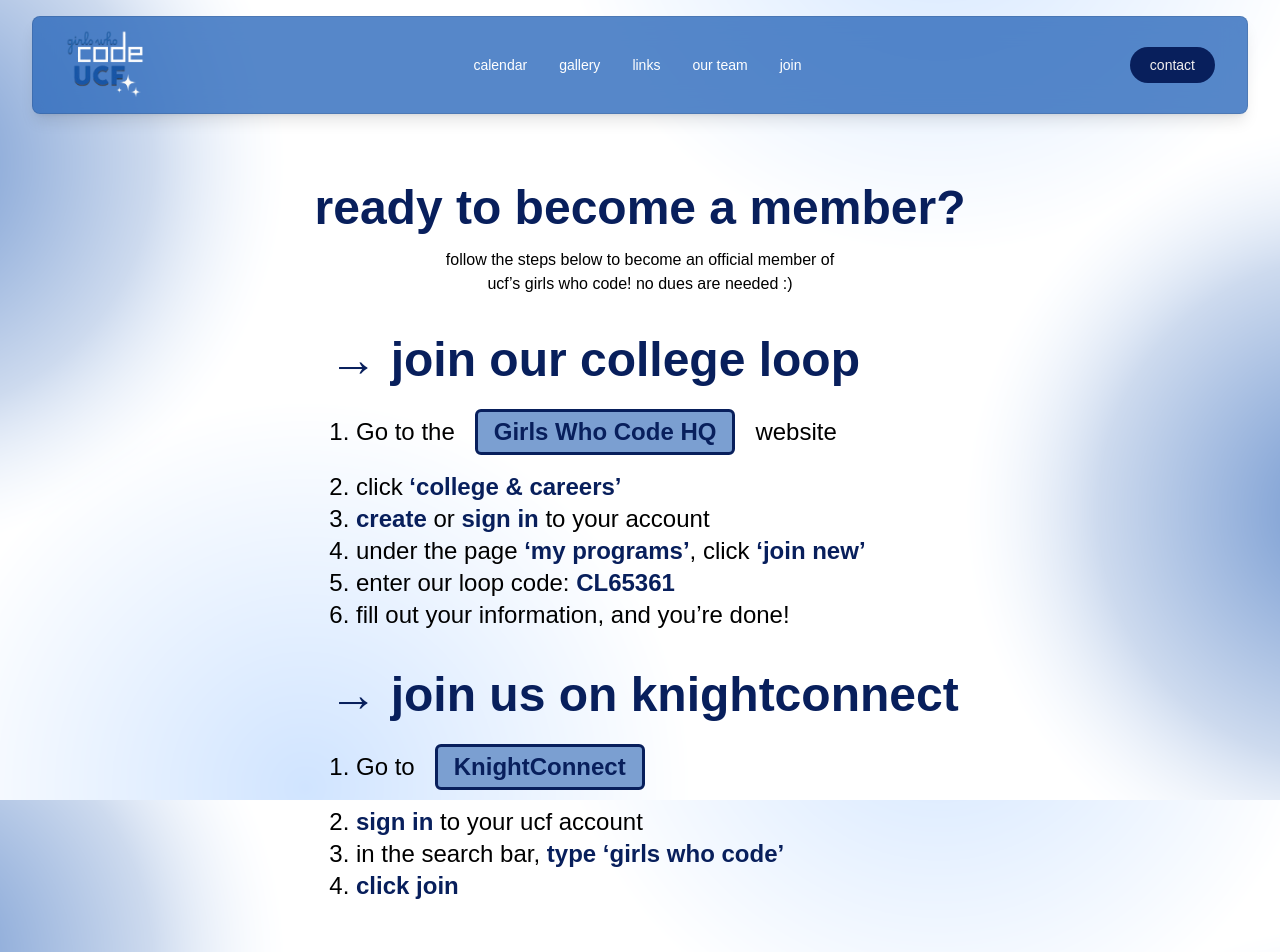
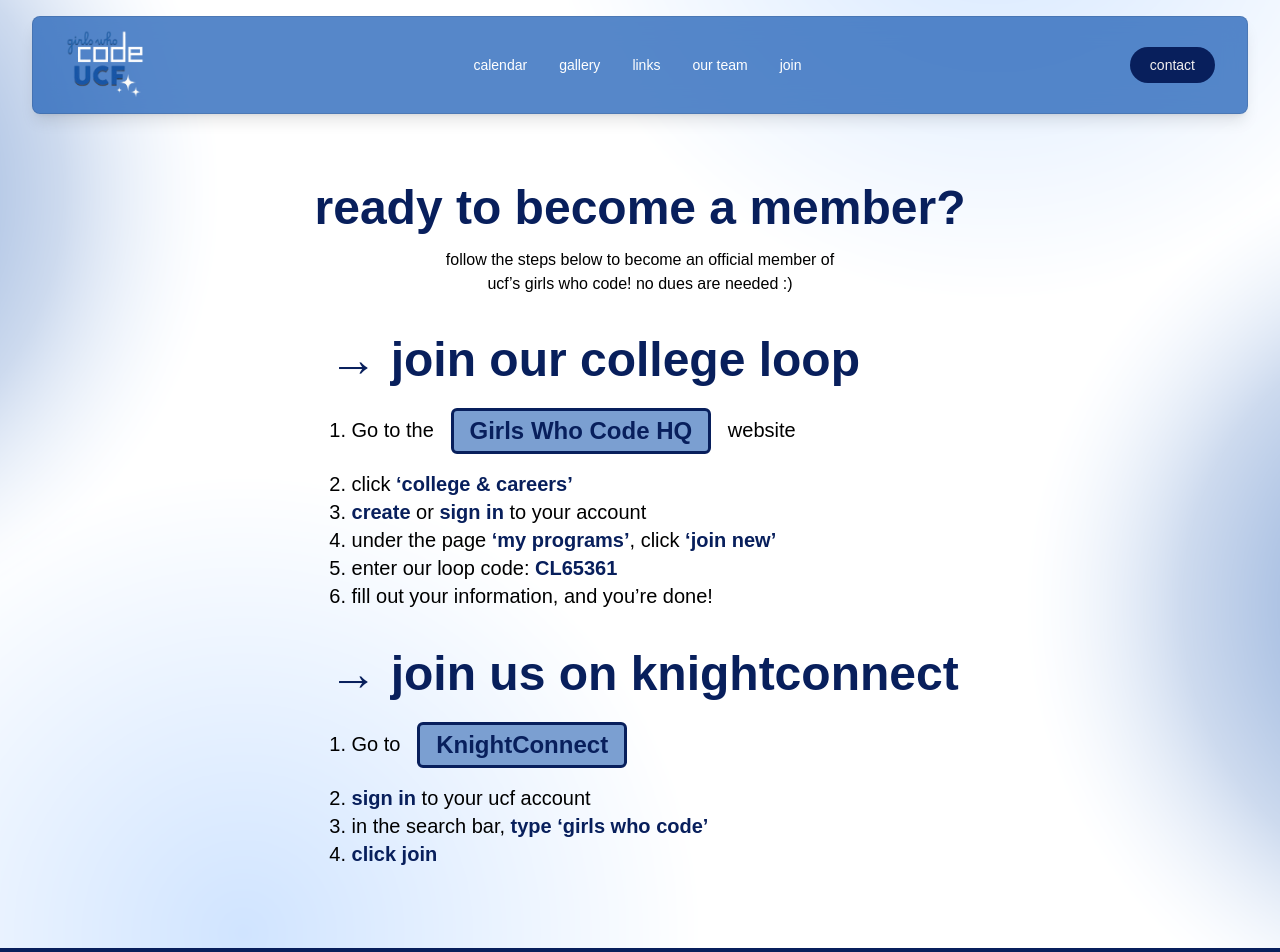
Before and after one commit to simone-c18/GWC_WebDev, a Next.js app: page /join in a window 1280 px wide. Shown: the top 952 px of the page. Built offline with nearby package versions, Linux system fonts and the light colour scheme; a web font is replaced by a local one.

Commit message:
fix text sizing issues
looked better smaller instead of larger

```diff
--- a/app/join/page.tsx
+++ b/app/join/page.tsx
@@ -21,7 +21,7 @@
                         <div>college loop</div>
                     </div>
 
-                    <div className="font-normal sm:text-xl md:text-2xl  mt-1 sm:mt-4">
+                    <div className="font-normal sm:text-xl mt-1 sm:mt-4">
                         <div className="flex whitespace-pre-wrap mt-4 align-center flex-wrap"><div>1. Go to the   </div><a href="https://hq.girlswhocode.com/" target="_blank"><button type="button" className="bg-buttonBlue text-gwc-darkblue font-bold rounded-md border-3 border-gwc-darkblue py-1 px-4 justify-center align-center text-md sm:text-xl md:text-2xl lg:txt-3xl -mt-2 md:-mt-2">Girls Who Code HQ</button></a><div>   website</div></div>
                         <div className="flex whitespace-pre-wrap mt-2 md:mt-4">2. click<div className="font-bold text-gwc-darkblue"> ‘college & careers’</div></div>
                         <div className="flex whitespace-pre-wrap">3. <span className="text-gwc-darkblue font-bold">create</span> or <span className="text-gwc-darkblue font-bold">sign in</span> to your account</div>
@@ -31,7 +31,7 @@
                     </div>
                     {/* KnightConnect Steps */}
                     <div className="text-gwc-darkblue font-bold text-3xl sm:text-5xl mt-5 sm:mt-10">→ join us on knightconnect</div>
-                    <div className="font-normal sm:text-xl md:text-2xl mt-1 sm:mt-4">
+                    <div className="font-normal sm:text-xl mt-1 sm:mt-4">
                         <p className="flex whitespace-pre-wrap mt-4 align-center flex-wrap">1. Go to   <a href="https://knightconnect.campuslabs.com/engage/organizations" target="_blank"><button type="button" className="bg-buttonBlue text-gwc-darkblue font-bold rounded-md border-3 border-gwc-darkblue py-1 px-4 justify-center align-center text-md sm:text-xl md:text-2xl lg:txt-3xl -mt-2 md:-mt-2">KnightConnect</button></a></p>
                         <div className="flex whitespace-pre-wrap mt-2 md:mt-4">2. <span className="text-gwc-darkblue font-bold">sign in</span> to your ucf account</div>
                         <div className="flex whitespace-pre-wrap">3. in the search bar, <span className="text-gwc-darkblue font-bold">type ‘girls who code’</span></div>
```
